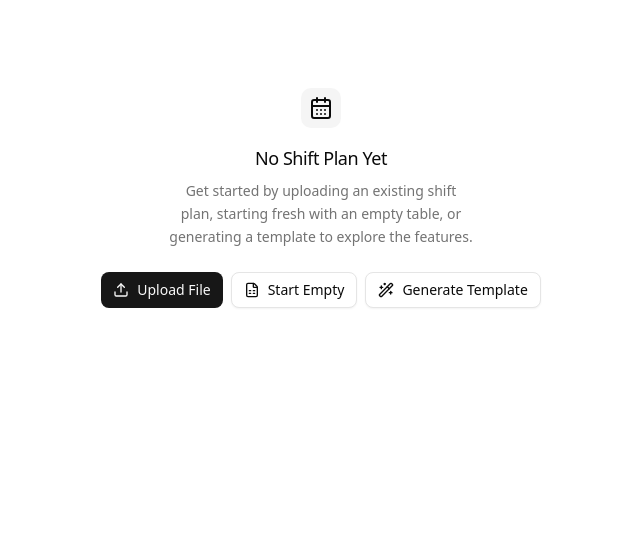
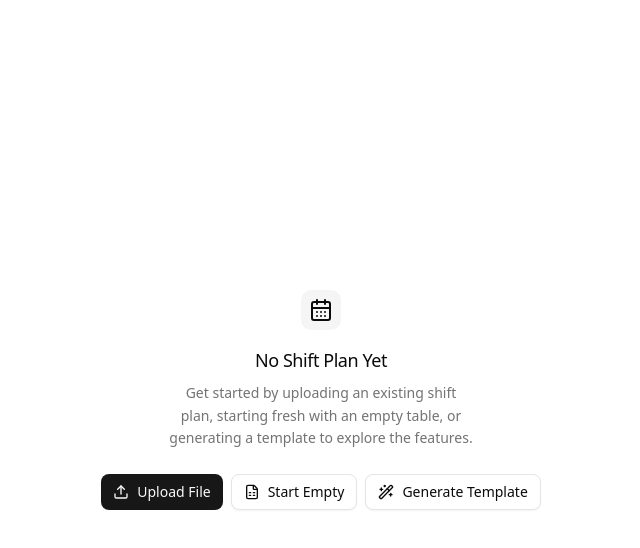
Before and after one commit to puresick/ordio-coding-challenge, a React (Vite) app: page / in a window 1280 px wide. Shown: the top 548 px of the page, without its empty margins (319-959 px from the left). Built offline with nearby package versions, Linux system fonts and the light colour scheme.

Commit message:
Add gap between ToolBar and CalendarView

```diff
--- a/src/App.css
+++ b/src/App.css
@@ -12,4 +12,8 @@ body {
 #root {
   height: 90vh;
   width: 90vw;
+
+  display: flex;
+  flex-direction: column;
+  gap: calc(var(--token-base-scale) * 4);
 }
```
Lines whose indentation alone changed are shown as unchanged.
